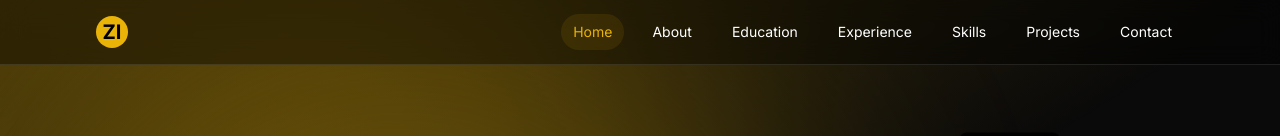
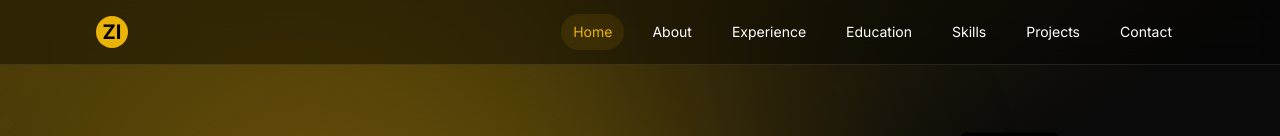
Before and after one commit to zibrasismail/personal-portfolio, a Next.js app: page / in a window 1280 px wide. Shown: the top 136 px of the page. Built offline with nearby package versions, Linux system fonts and the light colour scheme.

Commit message:
fix some style issue

```diff
--- a/components/layout/NavBar.tsx
+++ b/components/layout/NavBar.tsx
@@ -13,12 +13,12 @@ const navItems = [
     label: "About",
   },
   {
+    path: "experience",
+    label: "Experience",
+  },
+  {
     path: "education",
     label: "Education",
-  },
-  {
-    path: "experience",
-    label: "Experience",
   },
   {
     path: "skills",
```
